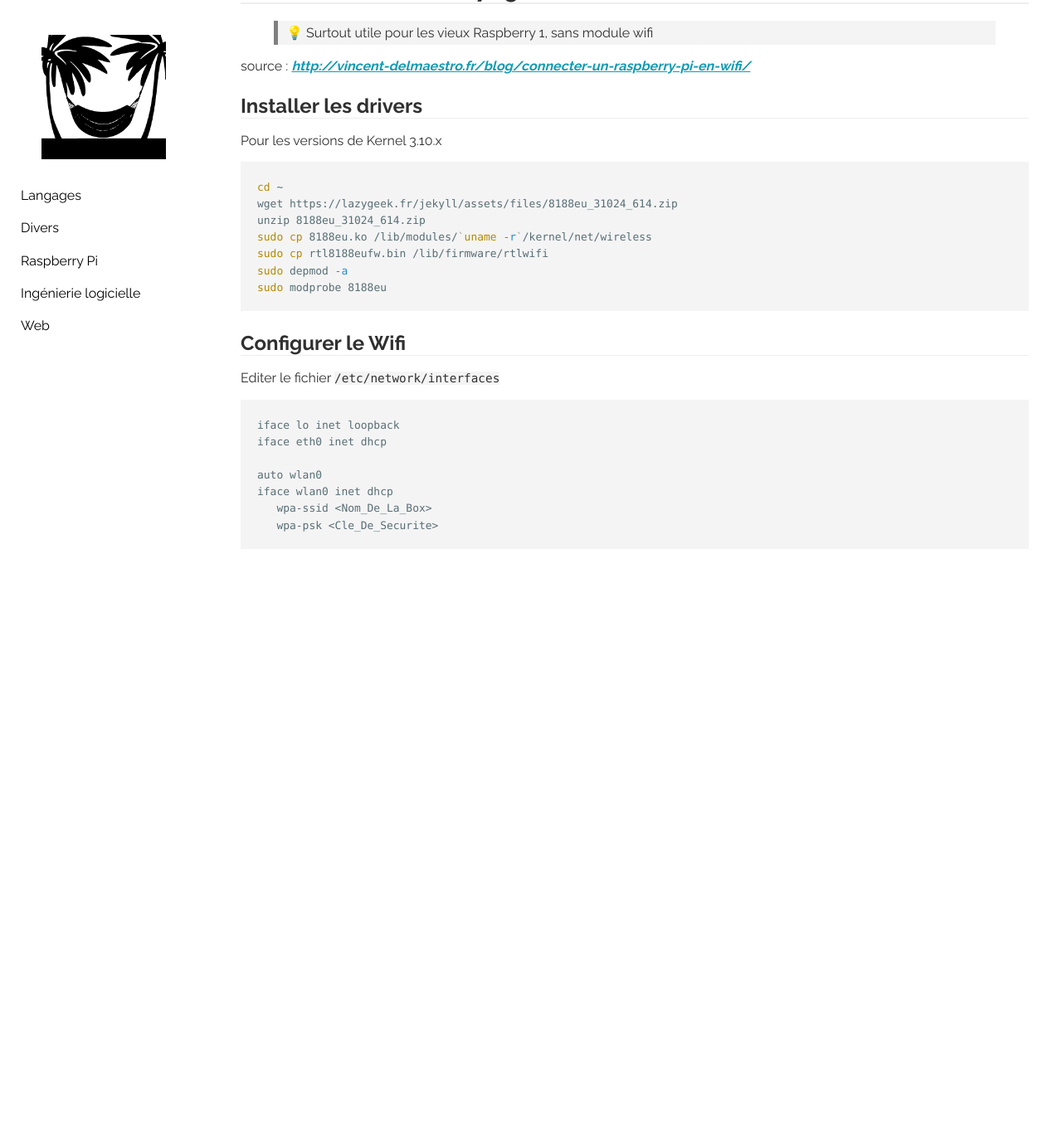
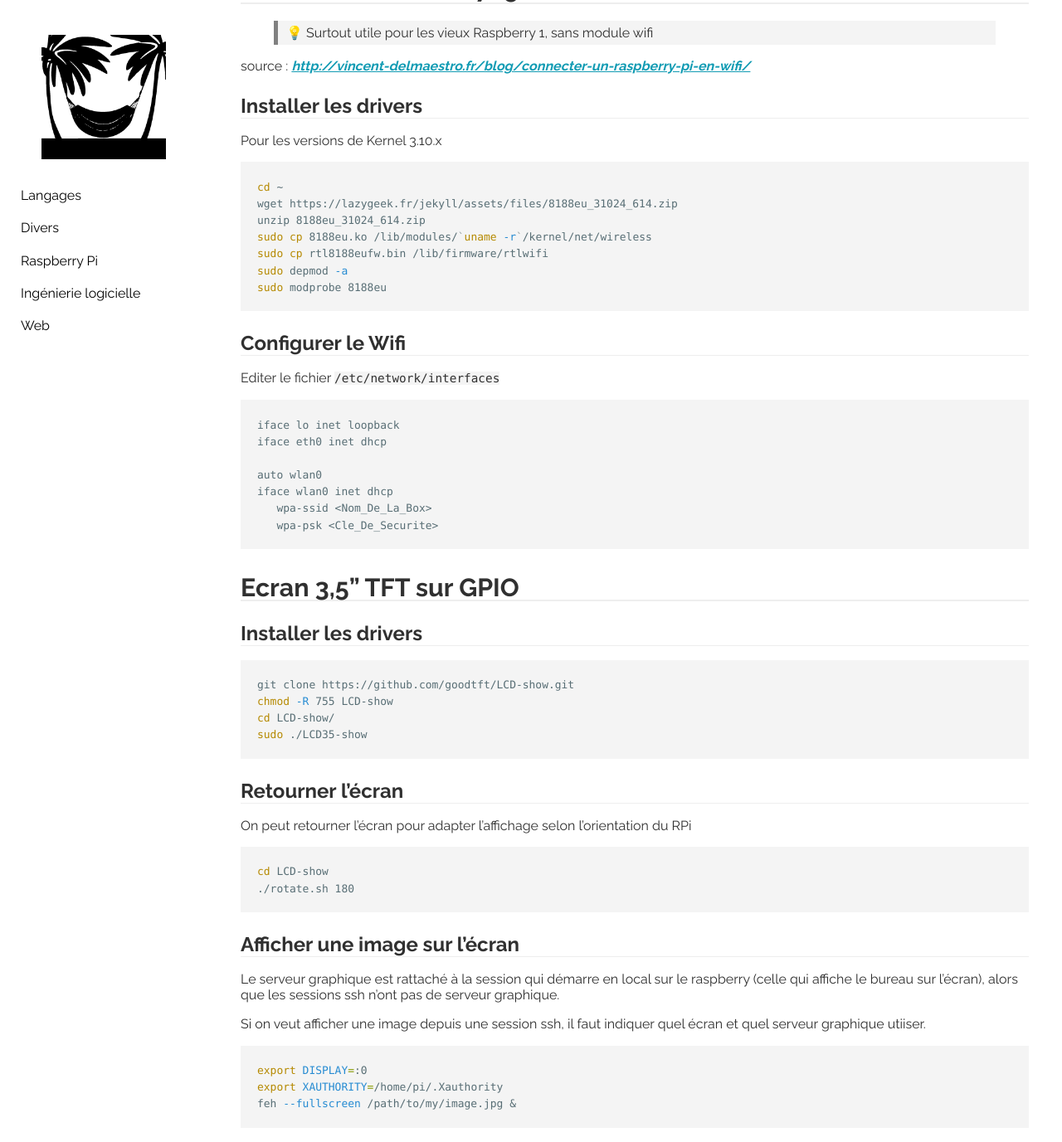
Before and after one commit to behej/lazyjekyll, a Jekyll site: the page built from _rpi/hardware.md, in a window 1280 px wide and 1400 px high, scrolled down 58 px. Shown: the top 1377 px of the window at 83% size. Built offline with Jekyll 4.4.1, drawn with Linux system fonts in a browser that asks for light colours; before the commit the page ends 900 px from its top, so only the background shows below that.

Commit message:
rpi: drivers for tft touchscreen

````diff
--- a/_rpi/hardware.md
+++ b/_rpi/hardware.md
@@ -33,3 +33,32 @@ iface wlan0 inet dhcp
    wpa-ssid <Nom_De_La_Box>
    wpa-psk <Cle_De_Securite>
 ```
+
+# Ecran 3,5" TFT sur GPIO
+
+## Installer les drivers
+```sh
+git clone https://github.com/goodtft/LCD-show.git
+chmod -R 755 LCD-show
+cd LCD-show/
+sudo ./LCD35-show
+```
+
+## Retourner l'écran
+On peut retourner l'écran pour adapter l'affichage selon l'orientation du RPi
+
+```sh
+cd LCD-show
+./rotate.sh 180
+```
+
+## Afficher une image sur l'écran
+Le serveur graphique est rattaché à la session qui démarre en local sur le raspberry (celle qui affiche le bureau sur l'écran), alors que les sessions ssh n'ont pas de serveur graphique.
+
+Si on veut afficher une image depuis une session ssh, il faut indiquer quel écran et quel serveur graphique utiiser.
+
+```sh
+export DISPLAY=:0
+export XAUTHORITY=/home/pi/.Xauthority
+feh --fullscreen /path/to/my/image.jpg &
+```
````
